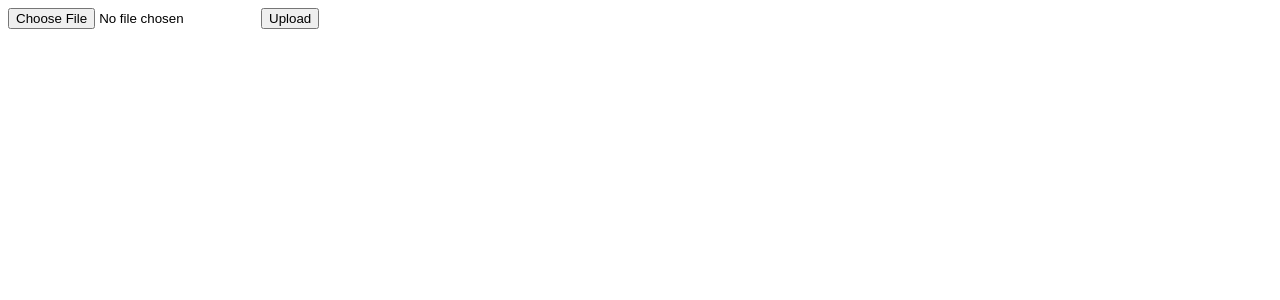
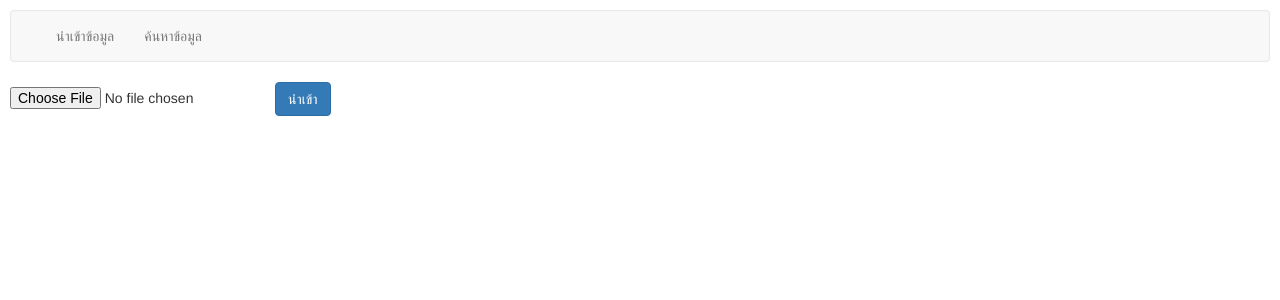
Before and after one commit to niponpant0ng/supspect_checking, a Next.js app: page / in a window 1280 px wide. Shown: the top 300 px of the page. Built offline with nearby package versions, Linux system fonts and the light colour scheme.

Commit message:
Styling index page

```diff
--- /dev/null
+++ b/components/Header.js
@@ -0,0 +1,18 @@
+import Link from "next/link"
+
+export default (props) => (
+  <nav className="navbar navbar-default">
+    <div className="container-fluid">
+      <div className="collapse navbar-collapse">
+        <ul className="nav navbar-nav">
+          <li>
+            <Link href={`/`}><a>นำเข้าข้อมูล</a></Link>
+          </li>
+          <li>
+            <Link href={`/search`}><a>ค้นหาข้อมูล</a></Link>
+          </li>
+        </ul>
+      </div>
+    </div>
+  </nav>
+)
--- /dev/null
+++ b/components/Layout.js
@@ -0,0 +1,12 @@
+import Header from "./Header"
+
+const layoutStyle = {
+  margin: 10,
+}
+
+export default (props) => (
+  <div style={layoutStyle}>
+    <Header />
+    {props.children}
+  </div>
+)
--- /dev/null
+++ b/pages/_document.js
@@ -0,0 +1,22 @@
+import Document, { Head, Main, NextScript } from 'next/document'
+
+export default class MyDocument extends Document {
+  static async getInitialProps(ctx) {
+    const initialProps = await Document.getInitialProps(ctx)
+    return { ...initialProps }
+  }
+
+  render() {
+    return (
+      <html>
+        <Head>
+          <link rel="stylesheet" href="https://maxcdn.bootstrapcdn.com/bootstrap/3.3.7/css/bootstrap.min.css" integrity="sha384-BVYiiSIFeK1dGmJRAkycuHAHRg32OmUcww7on3RYdg4Va+PmSTsz/K68vbdEjh4u" crossOrigin="anonymous"/>
+        </Head>
+        <body>
+          <Main />
+          <NextScript />
+        </body>
+      </html>
+    )
+  }
+}
--- a/pages/index.js
+++ b/pages/index.js
@@ -1,8 +1,12 @@
+import Layout from "../components/Layout"
+
 const Index = () => (
-  <form action="./upload" method="post" encType="multipart/form-data">
-    <input type="file" name="file"/>
-    <button>Upload</button>
-  </form>
+  <Layout>
+    <form action="./upload" method="post" encType="multipart/form-data">
+      <input type="file" name="file" style={{ display: "inline-block" }}/>
+      <button type="submit" className="btn btn-primary">นำเข้า</button>
+    </form>
+  </Layout>
 )
 
 export default Index
```
Also changed, not shown: pages/search.js (+5 -4 lines).
